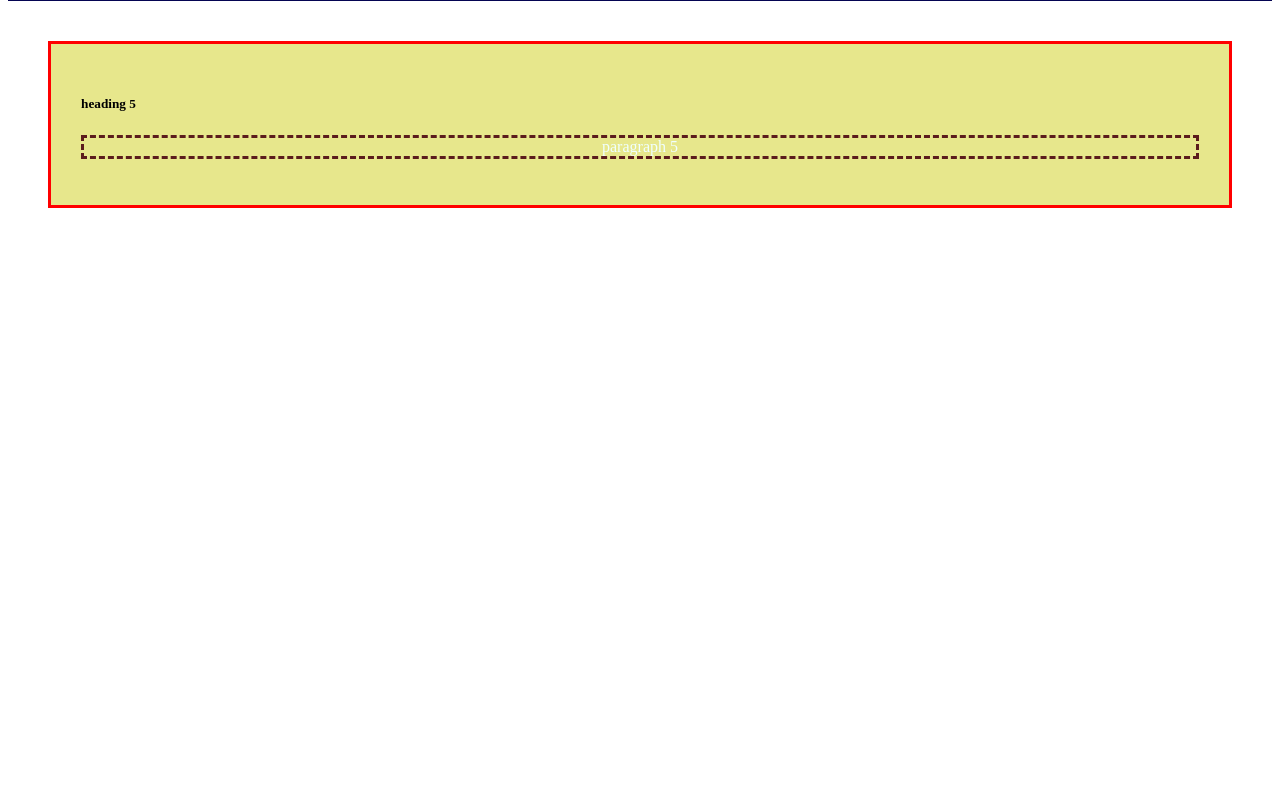
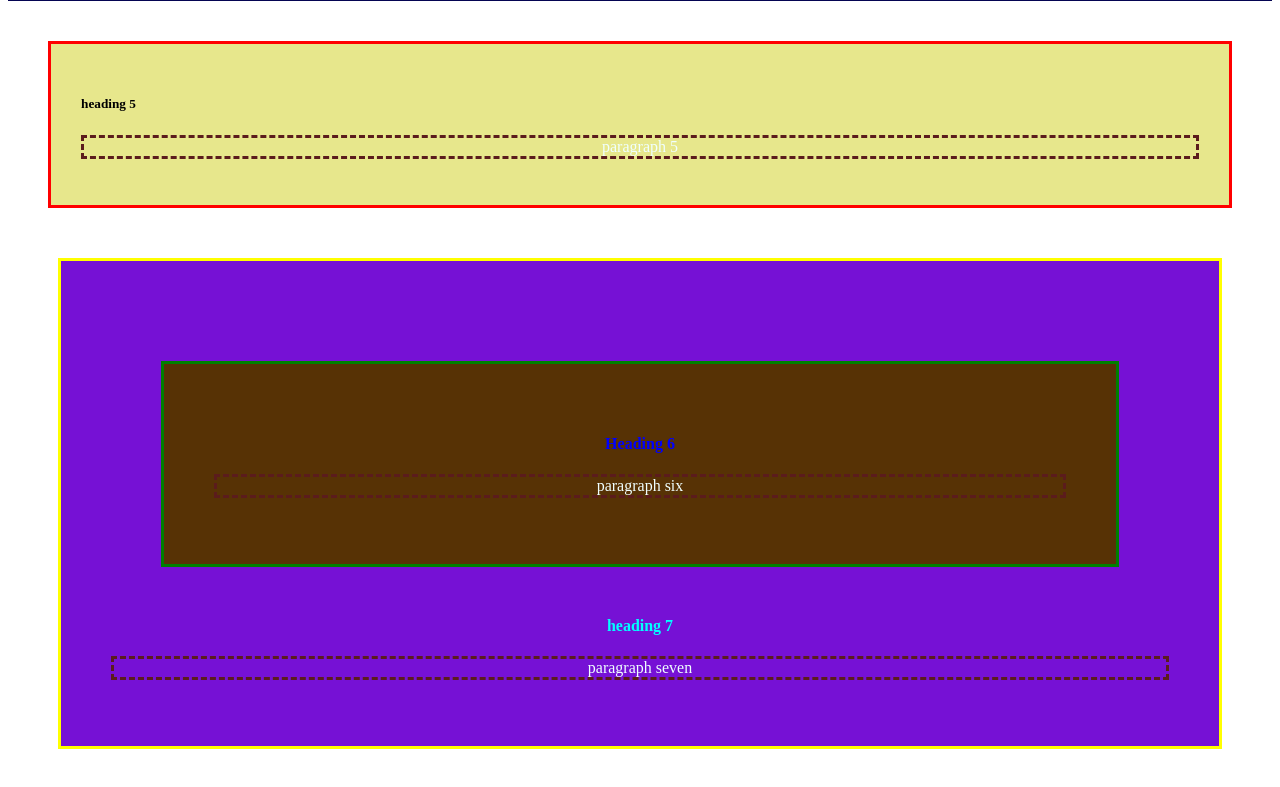
Before and after one commit to hamsebarood/GitHub-Practise, a plain HTML site: page index.html in a window 1280 px wide. Shown: the part 747-1534 px from the top of the page. Before the commit the page ends 995 px from the top, so only its background shows below. Drawn offline with Linux system fonts and the light colour scheme.

Commit message:
changed colors

```diff
--- a/index.html
+++ b/index.html
@@ -27,6 +27,17 @@
         <h5>heading 5</h5>
         <p>paragraph 5</p>
     </div>
+    <div class="five">
+        <div class="six">
+            <h4>Heading 6</h4>
+            <p>paragraph six</p>
+        </div>
+        <H4>heading 7</H4>
+        <p>paragraph seven</p>
+
+
+
+    </div>
 
 </head>
 <body>
--- a/style.css
+++ b/style.css
@@ -42,3 +42,21 @@ padding: 30px;
 flex-direction: column;
 flex-flow: nowrap;
 }
+.five {
+    background-color: rgb(118, 17, 213);
+    border: solid yellow;
+    color: aqua;
+    padding: 50px;
+    text-size-adjust: 50px;
+    margin: 50px;
+    flex-grow: initial;
+    text-align: center;
+}
+.six {
+    background-color: rgb(87, 50, 5);
+    padding: 50px;
+    margin: 50px;
+    color: blue;
+    border: solid green;
+    text-align: center;
+}
```
